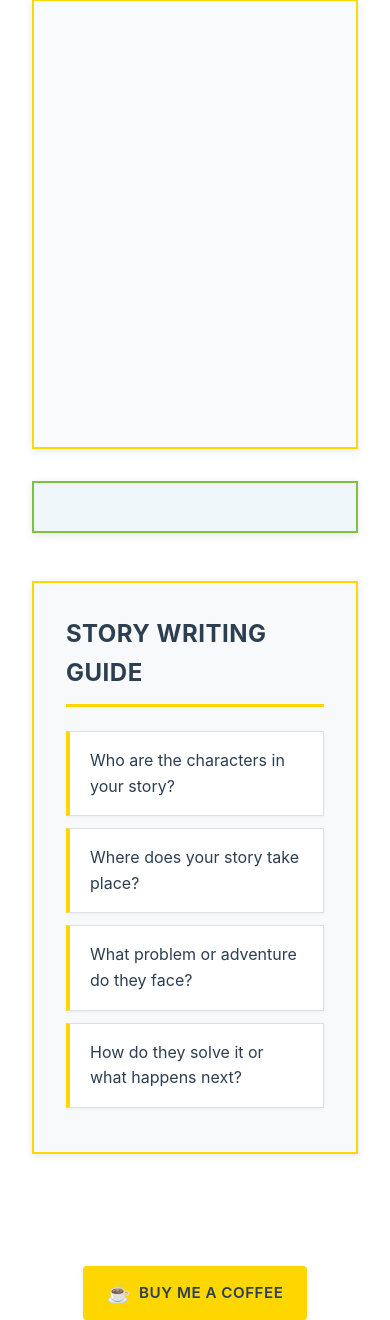
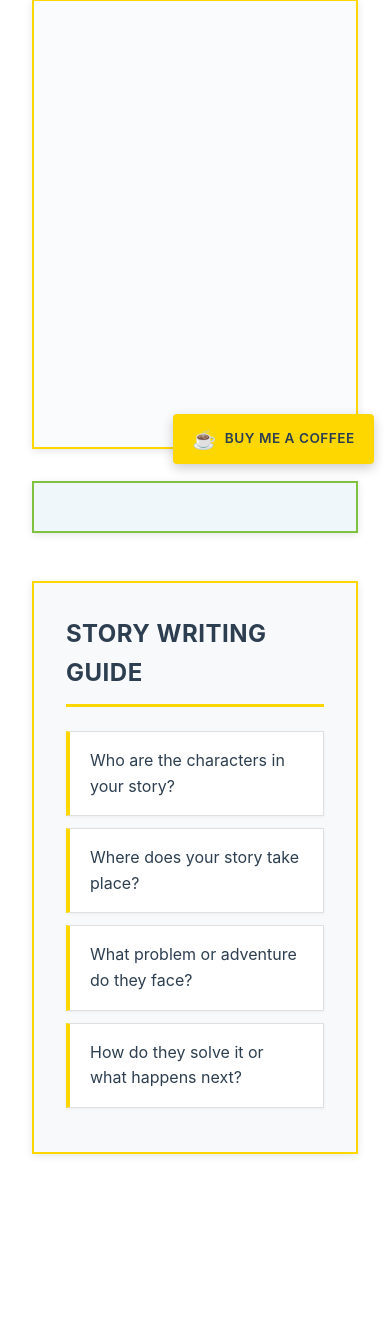
Before and after one commit to amraj2/tinyspark, a Flask app: page / in a window 390 px wide. Shown: the part 364-1684 px from the top of the page. After the commit the page ends 1520 px from the top, so only its background shows below. Run offline with Flask 3, Linux system fonts and the light colour scheme; data that the repository does not hold is empty.

Commit message:
ux update

```diff
--- a/app/static/style.css
+++ b/app/static/style.css
@@ -388,14 +388,10 @@ h1 {
   50% { transform: scale(1.2); }
 }
 
-.footer-section {
-  max-width: 1200px;
-  margin: 3rem auto 2rem;
-  padding: 0 2rem;
-  text-align: center;
-}
-
 .coffee-button {
+  position: fixed;
+  bottom: 2rem;
+  right: 2rem;
   display: inline-flex;
   align-items: center;
   gap: 0.5rem;
@@ -407,17 +403,27 @@ h1 {
   font-size: 0.95rem;
   border-radius: 4px;
   transition: all 0.2s ease;
-  box-shadow: 0 2px 4px rgba(0,0,0,0.1);
+  box-shadow: 0 4px 12px rgba(0,0,0,0.2);
   text-transform: uppercase;
   letter-spacing: 0.5px;
+  z-index: 1000;
 }
 
 .coffee-button:hover {
   background: var(--ngk-yellow-dark);
-  box-shadow: 0 3px 6px rgba(0,0,0,0.15);
-  transform: translateY(-1px);
+  box-shadow: 0 6px 16px rgba(0,0,0,0.3);
+  transform: translateY(-2px);
 }
 
 .coffee-icon {
   font-size: 1.2rem;
 }
+
+@media (max-width: 768px) {
+  .coffee-button {
+    bottom: 1rem;
+    right: 1rem;
+    padding: 0.6rem 1.2rem;
+    font-size: 0.85rem;
+  }
+}
--- a/app/templates/index.html
+++ b/app/templates/index.html
@@ -53,14 +53,12 @@
         </ul>
       </section>
       </div>
+    </main>
 
-      <footer class="footer-section">
-        <a href="https://buymeacoffee.com/amraj" target="_blank" rel="noopener noreferrer" class="coffee-button">
-          <span class="coffee-icon">☕</span>
-          Buy Me a Coffee
-        </a>
-      </footer>
-    </main>
+    <a href="https://buymeacoffee.com/amraj" target="_blank" rel="noopener noreferrer" class="coffee-button">
+      <span class="coffee-icon">☕</span>
+      Buy Me a Coffee
+    </a>
 
     <!-- Loading overlay for new image generation -->
     <div id="loadingOverlay" class="loading-overlay">
```
